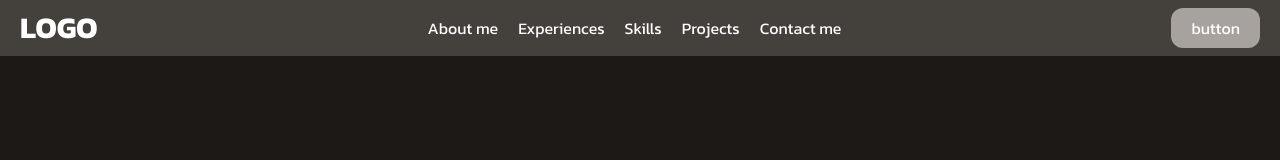
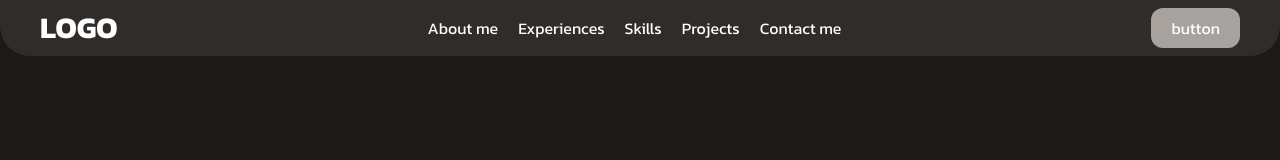
Before and after one commit to Maxmerock123/portfolio, a React (Vite) app in the folder frontend/: page / in a window 1280 px wide. Shown: the top 160 px of the page. Built offline with nearby package versions, Linux system fonts and the light colour scheme.

Commit message:
adjust tailwind css on navbar (opacity, blur, radius)

```diff
--- a/frontend/src/App.jsx
+++ b/frontend/src/App.jsx
@@ -15,7 +15,7 @@ function App() {
       <body className="bg-cover bg-stone-900 h-[100%] font-kanit">
         {/* Header + Navbar */}
         {/* Default height == "5090px" */}
-        <div className="sticky top-0 z-10 flex items-center justify-between px-5 py-2 text-white bg-stone-700">
+        <div className="sticky top-0 z-10 flex items-center justify-between px-10 py-2 text-white bg-opacity-50 rounded-b-[30px] bg-stone-700 backdrop-blur-lg">
           <h1 className="text-3xl font-bold">LOGO</h1>
           <div className="flex gap-5">
             <h3>About me</h3>
```
